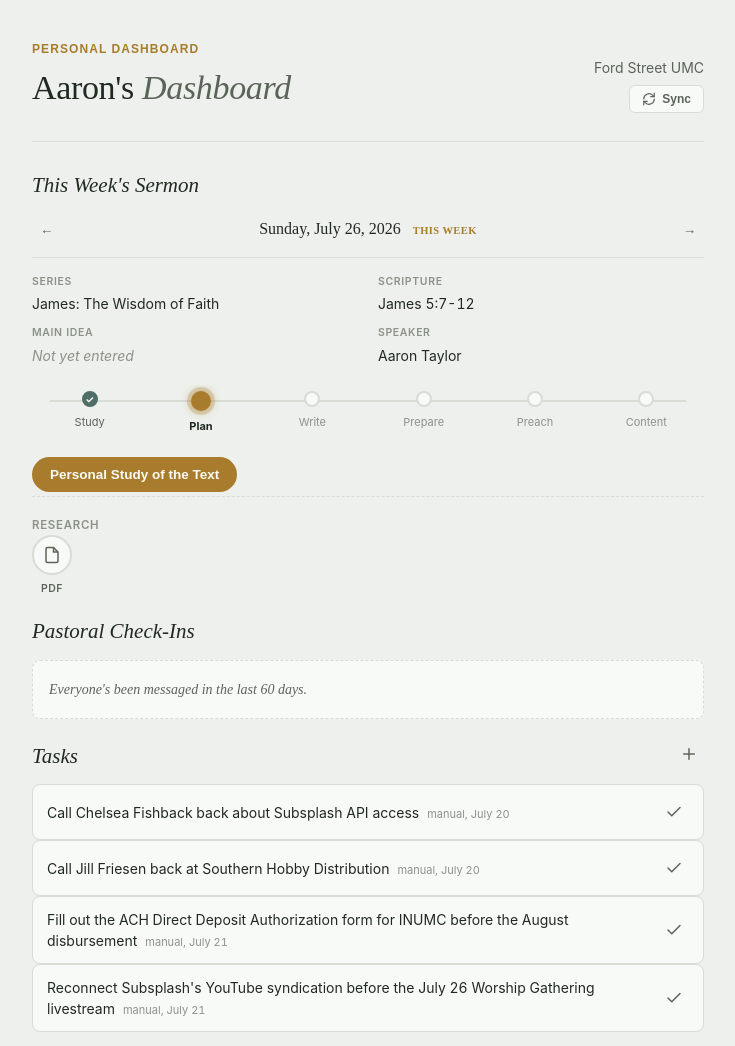
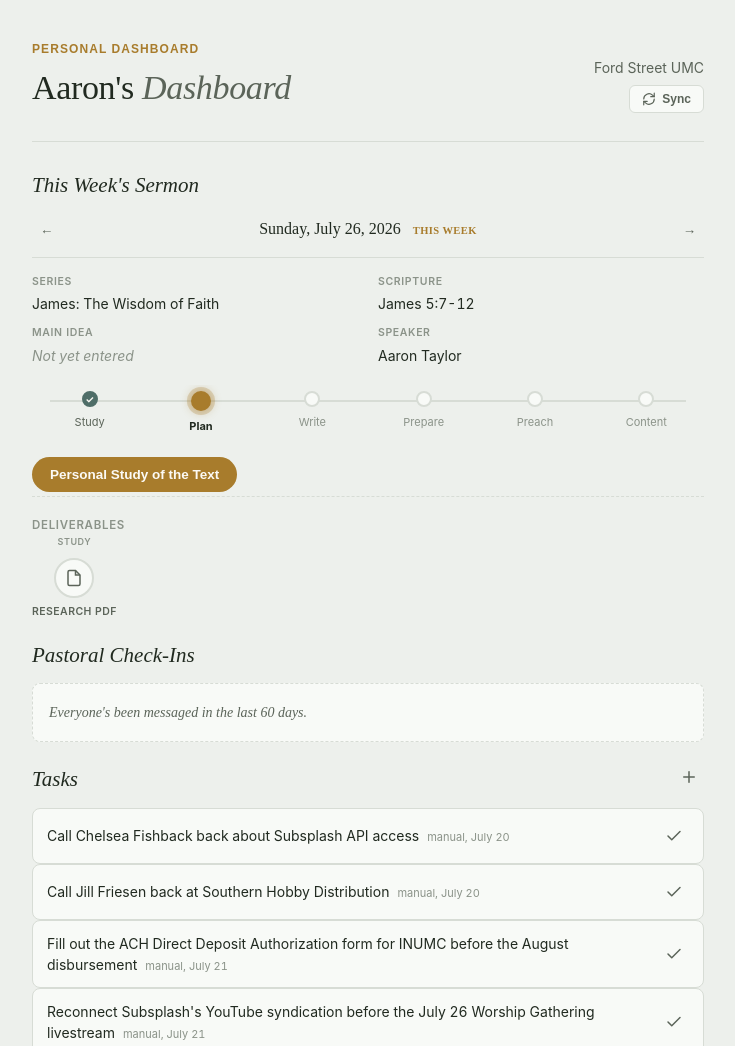
Before and after one commit to theministerat/pastor-dashboard, a plain HTML site: page dashboard.html in a window 1280 px wide. Shown: the top 1046 px of the page, without its empty margins (272-1007 px from the left). Drawn offline with Linux system fonts and the light colour scheme.

Commit message:
Add step labels to sermon deliverables - show Study above Research PDF icon

```diff
--- a/dashboard.html
+++ b/dashboard.html
@@ -818,6 +818,17 @@
       font-weight: 600;
       text-transform: uppercase;
       letter-spacing: 0.04em;
+      text-align: center;
+    }
+
+    .deliverable-step {
+      font-size: 9px;
+      font-weight: 600;
+      text-transform: uppercase;
+      letter-spacing: 0.06em;
+      color: var(--ink-faint);
+      margin-bottom: 4px;
+      text-align: center;
     }
 
     /* Toast notification */
@@ -901,11 +912,12 @@
   <span class="cta-toast">Action queued</span>
 </div>
 <div class="finished-content">
-  <span class="subhead">Research</span>
+  <span class="subhead">Deliverables</span>
   <div class="finished-content-icons">
     <a href="https://drive.google.com/file/d/1RRRpQ7i5T2Mf5cpM80tDL8gLRzSrlJ3t/view?usp=drivesdk" target="_blank" class="deliverable-item" title="Research PDF">
+      <span class="deliverable-step">Study</span>
       <div class="deliverable-circle"><svg viewBox="0 0 24 24" fill="none" stroke="currentColor" stroke-width="2"><path d="M14 2H6a2 2 0 0 0-2 2v16a2 2 0 0 0 2 2h12a2 2 0 0 0 2-2V8z"></path><polyline points="14 2 14 8 20 8"></polyline></svg></div>
-      <span class="deliverable-label">PDF</span>
+      <span class="deliverable-label">Research PDF</span>
     </a>
   </div>
 </div>
```
